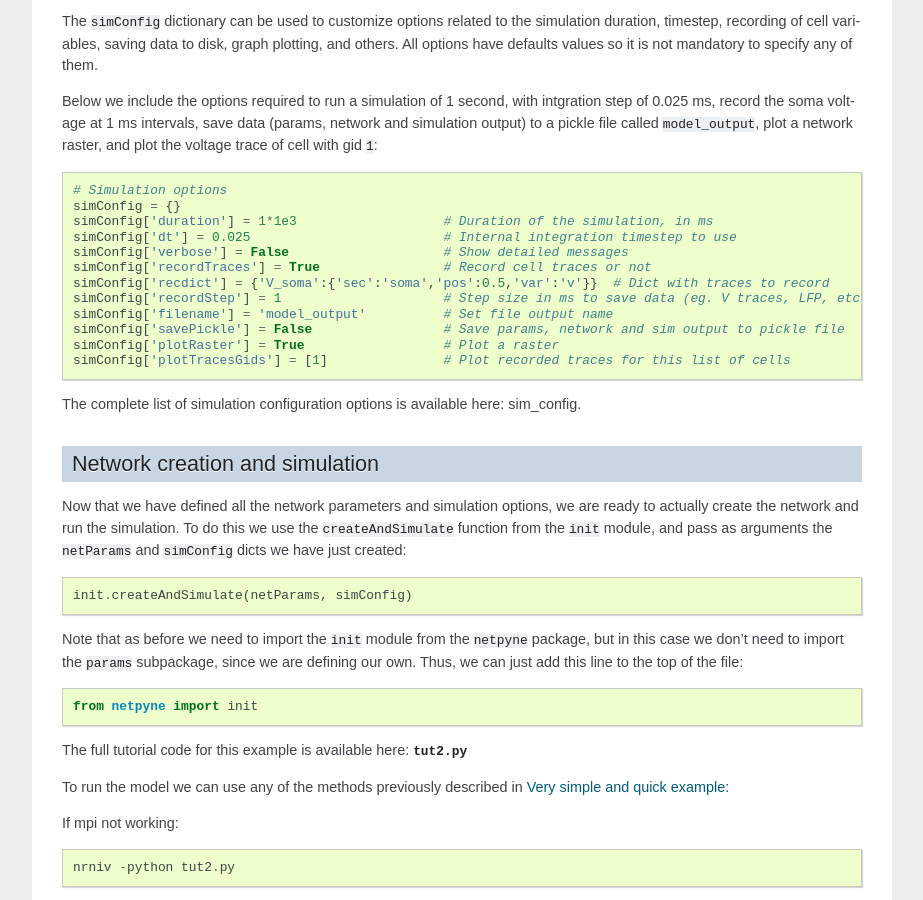
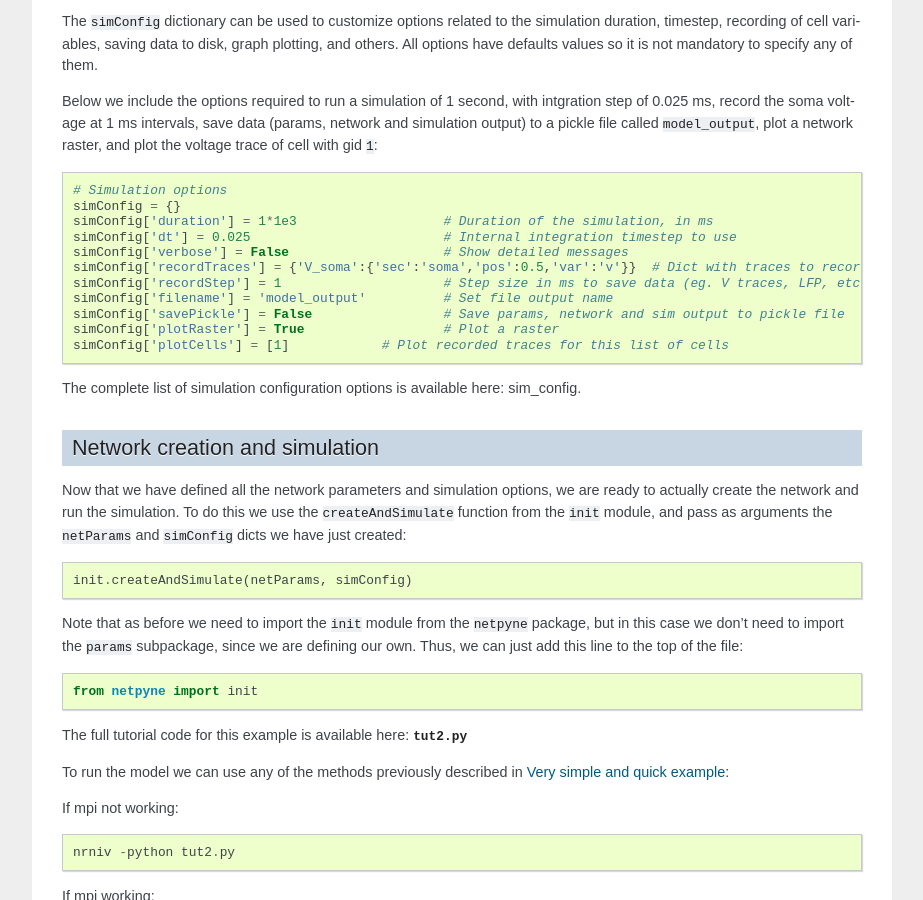
Before and after one commit to suny-downstate-medical-center/netpyne, a Sphinx documentation site: the page built from doc/source/tutorial.rst, in a window 1280 px wide and 900 px high, scrolled down 4553 px. Shown: the whole window, without its empty margins (198-1121 px from the left). Built offline with Sphinx 7.4.7, drawn with Linux system fonts in a browser that asks for light colours.

Commit message:
updated tutorial and advanced with new record/plot format

```diff
--- a/doc/source/tutorial.rst
+++ b/doc/source/tutorial.rst
@@ -202,13 +202,12 @@ Below we include the options required to run a simulation of 1 second, with intg
 	simConfig['duration'] = 1*1e3 			# Duration of the simulation, in ms
 	simConfig['dt'] = 0.025 			# Internal integration timestep to use
 	simConfig['verbose'] = False 			# Show detailed messages
-	simConfig['recordTraces'] = True  		# Record cell traces or not
-	simConfig['recdict'] = {'V_soma':{'sec':'soma','pos':0.5,'var':'v'}}  # Dict with traces to record
+	simConfig['recordTraces'] = {'V_soma':{'sec':'soma','pos':0.5,'var':'v'}}  # Dict with traces to record
 	simConfig['recordStep'] = 1 			# Step size in ms to save data (eg. V traces, LFP, etc)
 	simConfig['filename'] = 'model_output'  	# Set file output name
 	simConfig['savePickle'] = False 		# Save params, network and sim output to pickle file
 	simConfig['plotRaster'] = True 			# Plot a raster
-	simConfig['plotTracesGids'] = [1] 		# Plot recorded traces for this list of cells
+	simConfig['plotCells'] = [1] 		# Plot recorded traces for this list of cells
 
 The complete list of simulation configuration options is available here: :ref:`sim_config`.
 
```
